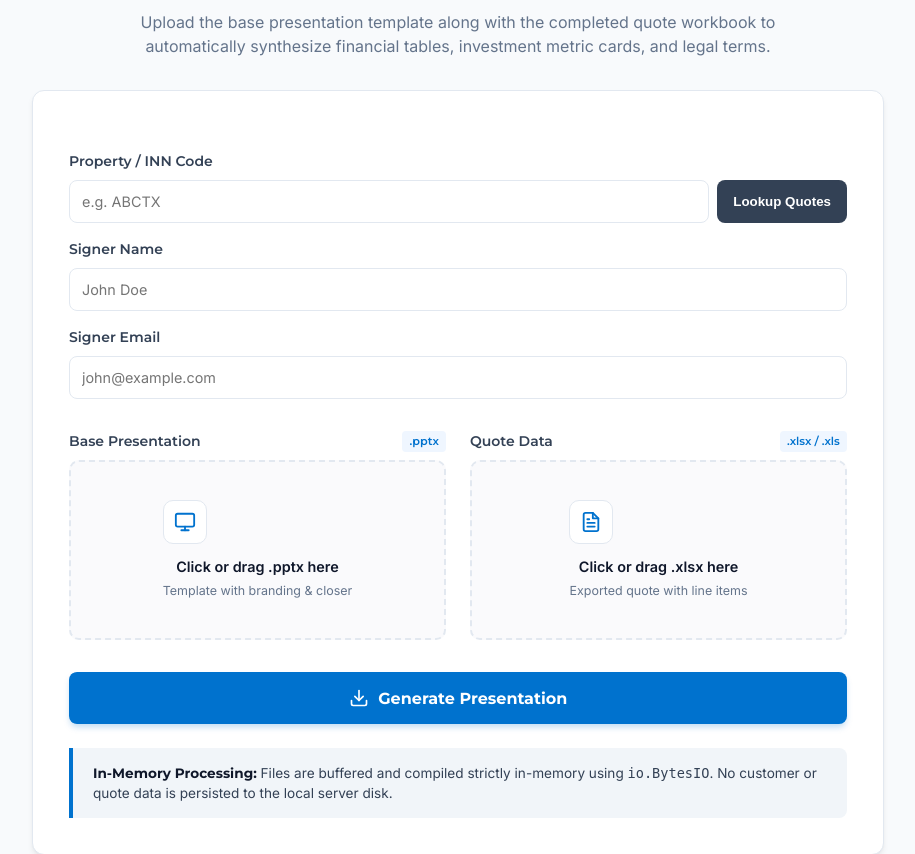
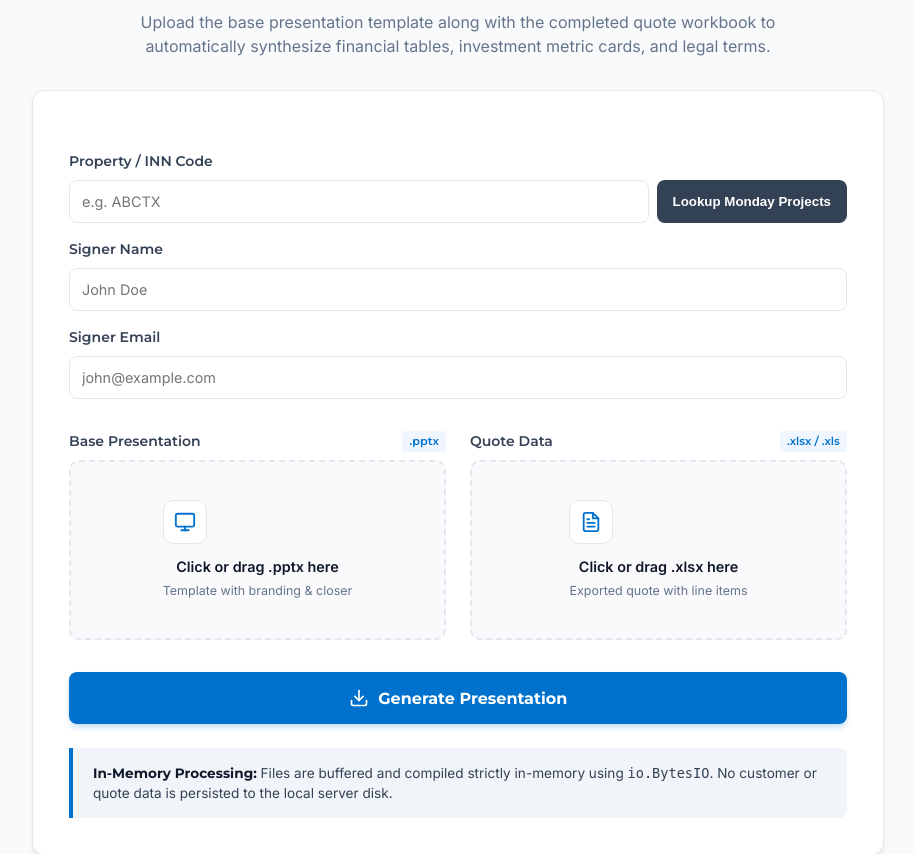
Before and after one commit to mattwegesin/quote-presentation-generator, a Flask app: page / in a window 1280 px wide. Shown: the part 199-1053 px from the top of the page, without its empty margins (182-1097 px from the left). Run offline with Flask 3, Linux system fonts and the light colour scheme.

Commit message:
fix(ui): rename lookup button to Lookup Monday Projects per user request

```diff
--- a/templates/index.html
+++ b/templates/index.html
@@ -478,7 +478,7 @@
             <label for="property_code" class="dropzone-label" style="margin-bottom: 0.5rem; display: block;">Property / INN Code</label>
             <div style="display: flex; gap: 0.5rem;">
               <input type="text" id="property_code" name="property_code" required placeholder="e.g. ABCTX" style="flex: 1; padding: 0.75rem; border: 1px solid var(--border-color); border-radius: 8px; font-family: var(--font-inter); font-size: 0.9rem;">
-              <button type="button" id="btnLookup" style="background-color: var(--secondary-slate); color: white; padding: 0 1rem; border: none; border-radius: 8px; font-weight: 600; cursor: pointer;">Lookup Quotes</button>
+              <button type="button" id="btnLookup" style="background-color: var(--secondary-slate); color: white; padding: 0 1rem; border: none; border-radius: 8px; font-weight: 600; cursor: pointer;">Lookup Monday Projects</button>
             </div>
           </div>
           <div class="input-group" id="monday_item_group" style="display: none;">
@@ -714,7 +714,7 @@
           showError(err.message);
           mondayItemGroup.style.display = 'none';
         } finally {
-          btnLookup.textContent = "Lookup Quotes";
+          btnLookup.textContent = "Lookup Monday Projects";
           btnLookup.disabled = false;
         }
       });
```
